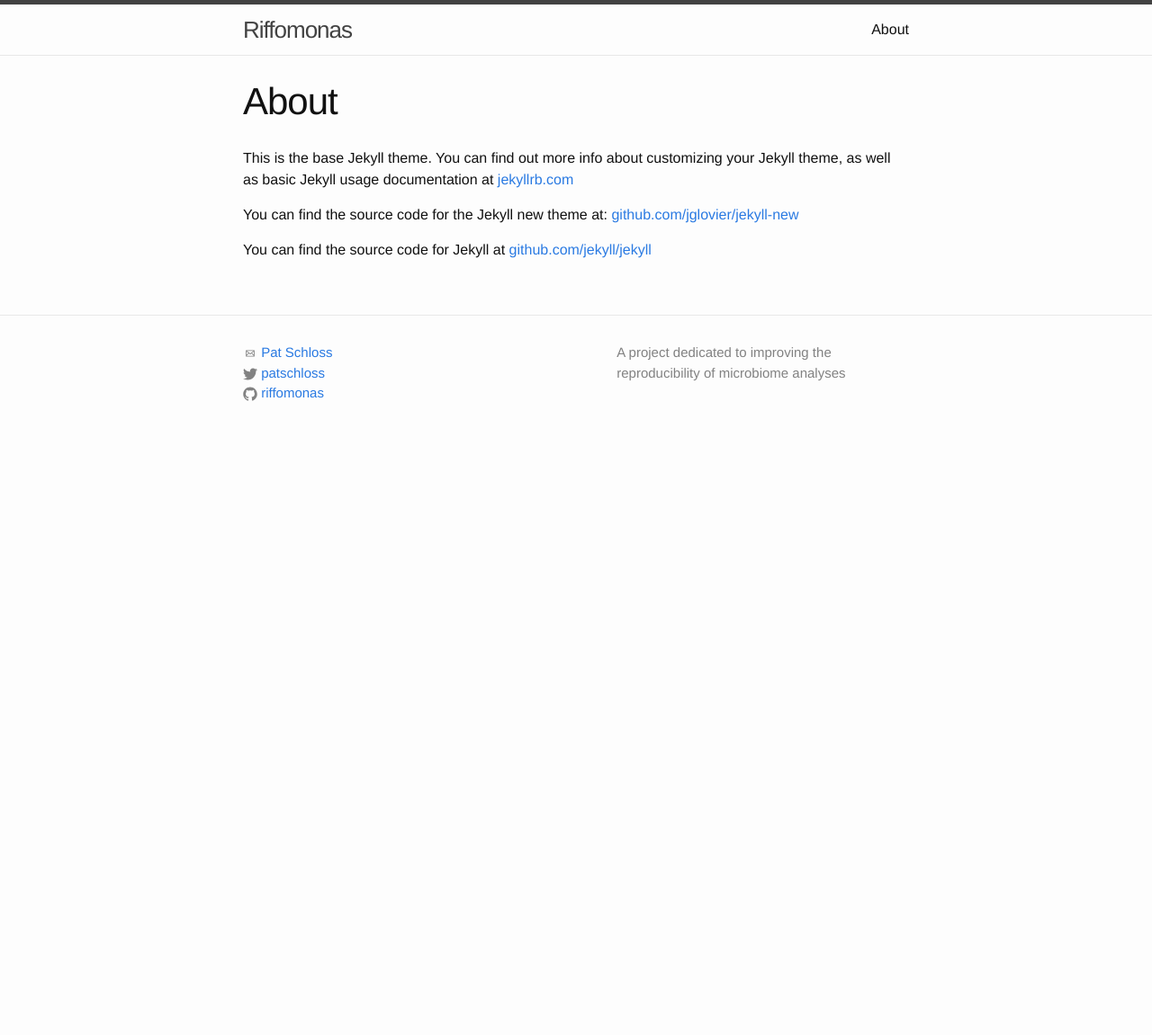
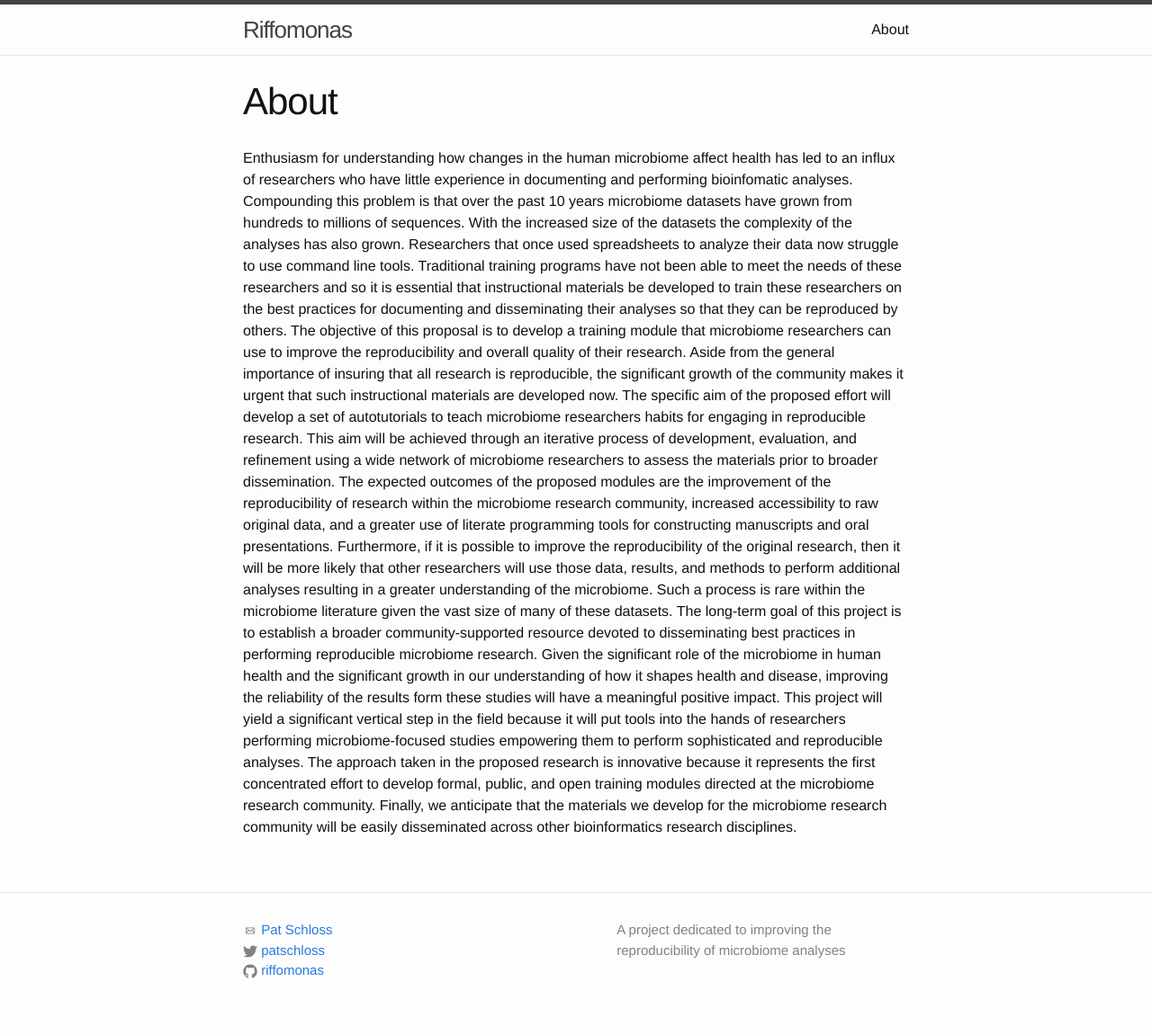
Before and after one commit to riffomonas/riffomonas.github.io, a Jekyll site: the page built from about.md, in a window 1280 px wide. Shown: the whole page at 90% size. Built offline with Jekyll 4.4.1, drawn with Linux system fonts in a browser that asks for light colours; before the commit the page ends 900 px from its top, so only the background shows below that.

Commit message:
Insert project summary into About page

```diff
--- a/about.md
+++ b/about.md
@@ -4,8 +4,44 @@ title: About
 permalink: /about/
 ---
 
-This is the base Jekyll theme. You can find out more info about customizing your Jekyll theme, as well as basic Jekyll usage documentation at [jekyllrb.com](http://jekyllrb.com/)
-
-You can find the source code for the Jekyll new theme at: [github.com/jglovier/jekyll-new](https://github.com/jglovier/jekyll-new)
-
-You can find the source code for Jekyll at [github.com/jekyll/jekyll](https://github.com/jekyll/jekyll)
+Enthusiasm for understanding how changes in the human microbiome affect health
+has led to an influx of researchers who have little experience in documenting
+and performing bioinfomatic analyses. Compounding this problem is that over the
+past 10 years microbiome datasets have grown from hundreds to millions of
+sequences. With the increased size of the datasets the complexity of the
+analyses has also grown. Researchers that once used spreadsheets to analyze
+their data now struggle to use command line tools. Traditional training programs
+have not been able to meet the needs of these researchers and so it is essential
+that instructional materials be developed to train these researchers on the best
+practices for documenting and disseminating their analyses so that they can be
+reproduced by others. The objective of this proposal is to develop a training
+module that microbiome researchers can use to improve the reproducibility and
+overall quality of their research. Aside from the general importance of insuring
+that all research is reproducible, the significant growth of the community makes
+it urgent that such instructional materials are developed now. The specific aim
+of the proposed effort will develop a set of autotutorials to teach microbiome
+researchers habits for engaging in reproducible research. This aim will be
+achieved through an iterative process of development, evaluation, and refinement
+using a wide network of microbiome researchers to assess the materials prior to
+broader dissemination. The expected outcomes of the proposed modules are the
+improvement of the reproducibility of research within the microbiome research
+community, increased accessibility to raw original data, and a greater use of
+literate programming tools for constructing manuscripts and oral presentations.
+Furthermore, if it is possible to improve the reproducibility of the original
+research, then it will be more likely that other researchers will use those
+data, results, and methods to perform additional analyses resulting in a greater
+understanding of the microbiome. Such a process is rare within the microbiome
+literature given the vast size of many of these datasets. The long-term goal of
+this project is to establish a broader community-supported resource devoted to
+disseminating best practices in performing reproducible microbiome research.
+Given the significant role of the microbiome in human health and the significant
+growth in our understanding of how it shapes health and disease, improving the
+reliability of the results form these studies will have a meaningful positive
+impact. This project will yield a significant vertical step in the field because
+it will put tools into the hands of researchers performing microbiome-focused
+studies empowering them to perform sophisticated and reproducible analyses. The
+approach taken in the proposed research is innovative because it represents the
+first concentrated effort to develop formal, public, and open training modules
+directed at the microbiome research community. Finally, we anticipate that the
+materials we develop for the microbiome research community will be easily
+disseminated across other bioinformatics research disciplines.
--- a/index.html
+++ b/index.html
@@ -4,6 +4,6 @@ layout: default
 
 <div class="home">
 
-
+<h2>Stay tuned!</h2>
 
 </div>
```
